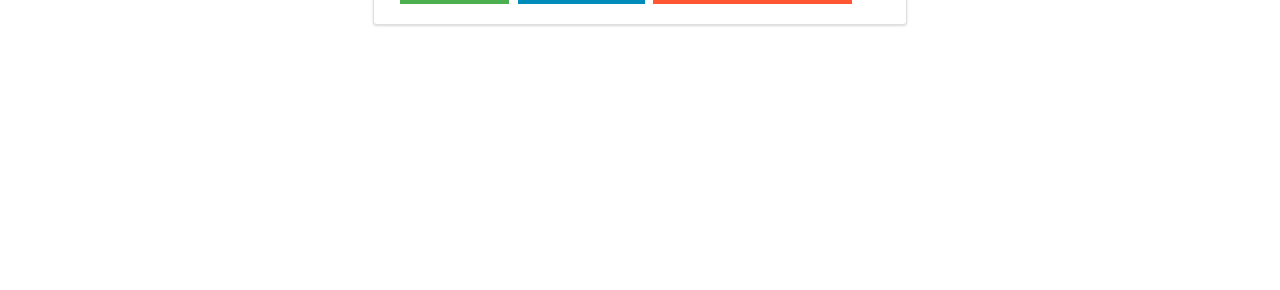
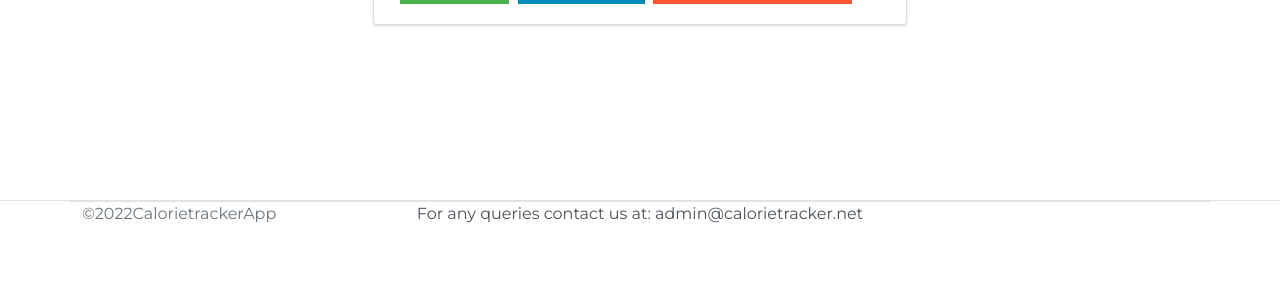
Before and after one commit to darshcloud/EatWellLiveWell-CalorieTrackerApp, a Django app: page / in a window 1280 px wide. Shown: the part 510-800 px from the top of the page. Run offline with Django 3.2, Linux system fonts and the light colour scheme; parts of the project's set-up code (start-up, migrations or seed data) failed here and were passed over; some libraries are stand-ins or nearby versions.

Commit message:
footer changes

```diff
--- a/templates/login.html
+++ b/templates/login.html
@@ -125,4 +125,21 @@
 
     </div>
 </div>
+<footer class="section-footer border-top">
+	<div class="container">
+		<section class="footer-bottom border-top row">
+			<div class="col-md-2">
+				<p class="text-muted"> &copy2022CalorietrackerApp </p>
+			</div>
+			<div class="col-md-8 text-md-center">
+
+
+				<span  class="px-2">For any queries contact us at:  admin@calorietracker.net</span>
+
+
+			</div>
+
+		</section>
+	</div>
+</footer>
 {% endblock %}
```
Also changed, not shown: templates/base.html (+7 -0 lines), 1 other file.
